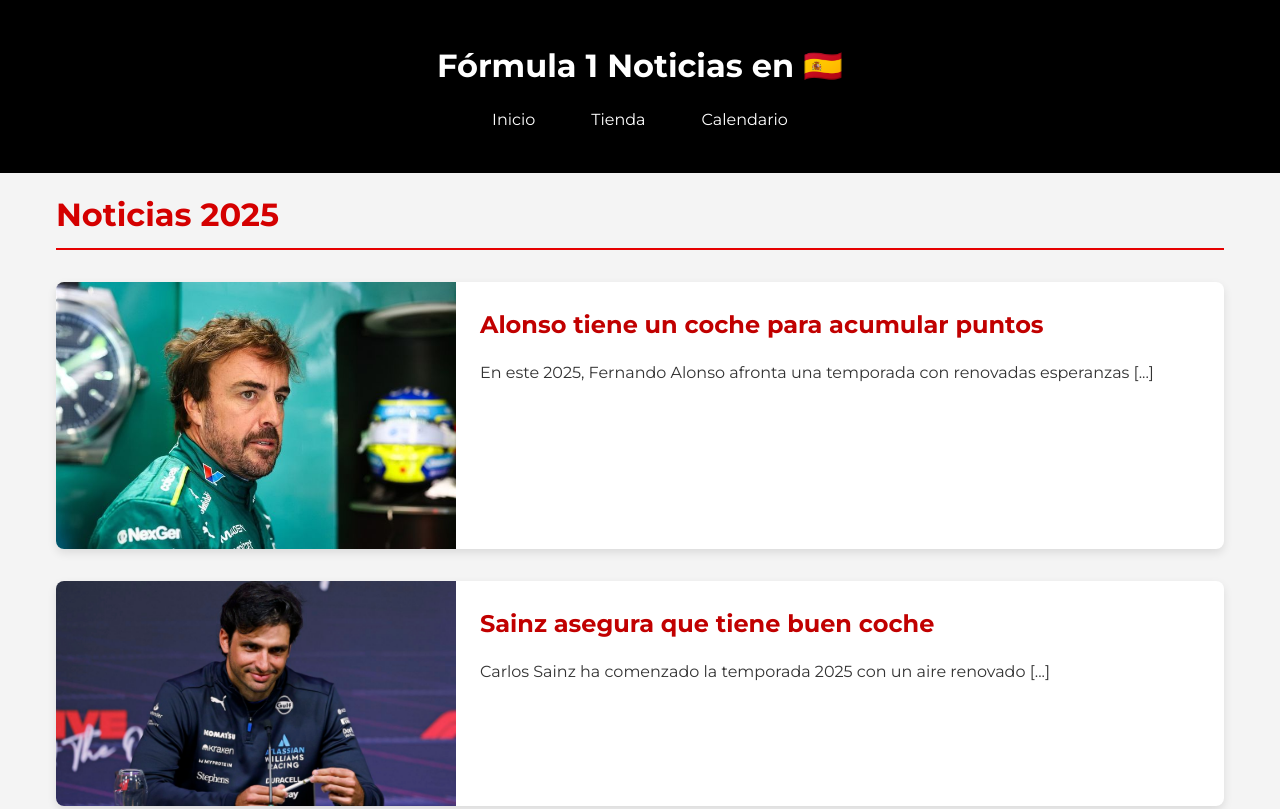
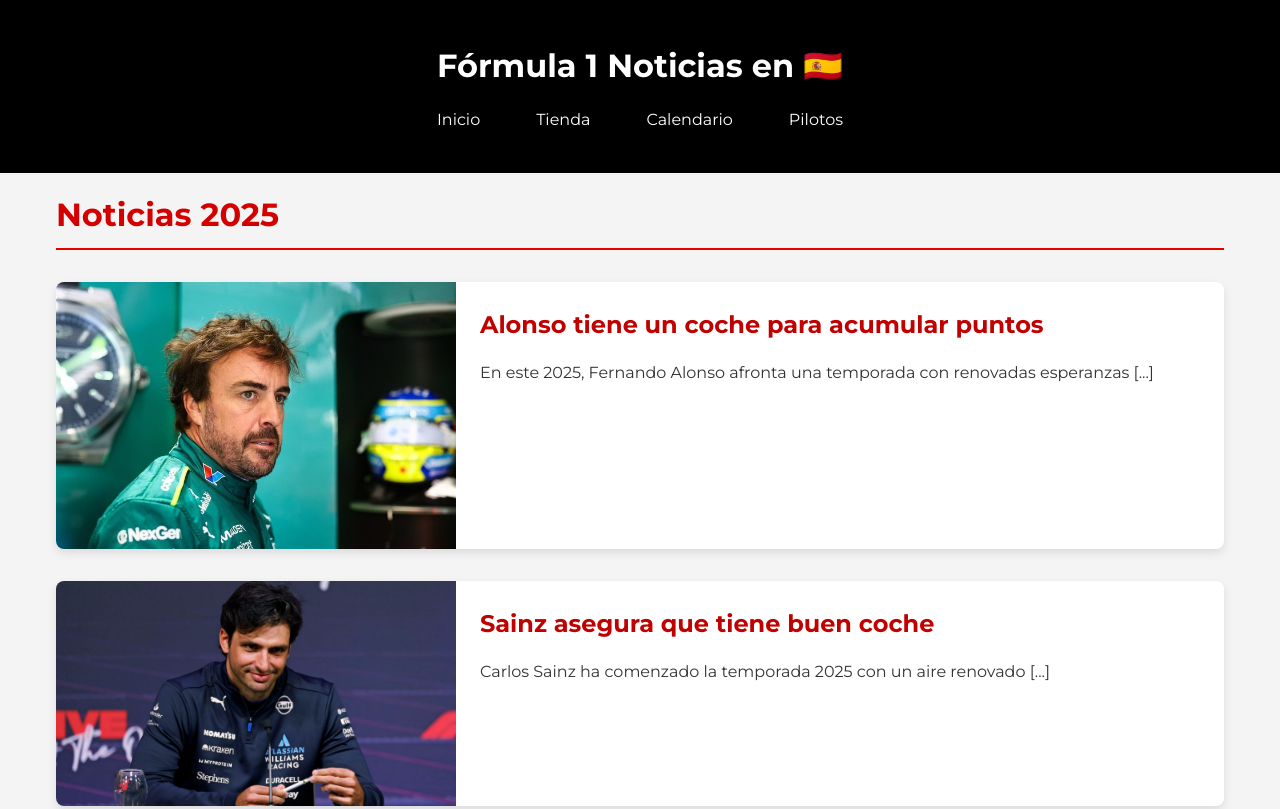
Before and after one commit to peache2/practica-final-html, a plain HTML site: page index.html in a window 1280 px wide. Shown: the top 809 px of the page. Drawn offline with Linux system fonts and the light colour scheme.

Commit message:
Update index.html

```diff
--- a/index.html
+++ b/index.html
@@ -19,6 +19,8 @@
                     <li><a href="index.html">Inicio</a></li>
                     <li><a href="https://f1store2.formula1.com/es/" target="_blank">Tienda</a></li>
                     <li><a href="calendario.html">Calendario</a></li>
+                    <li><a href="pilotos.html">Pilotos</a></li>
+
                 </ul>
             </nav>
         </div>
```
